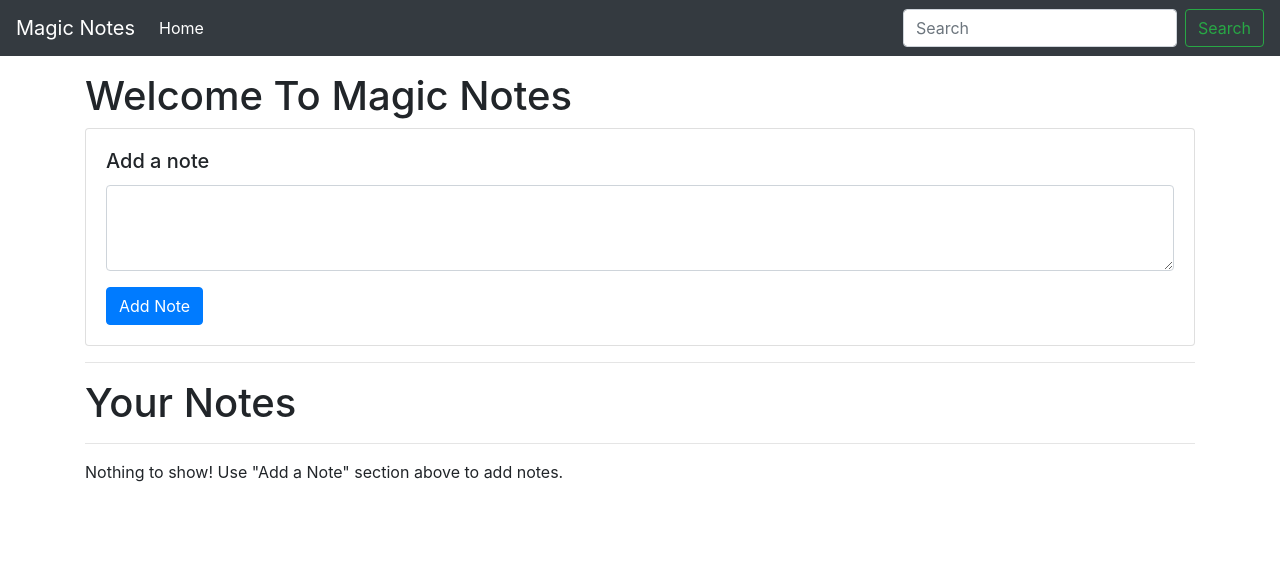
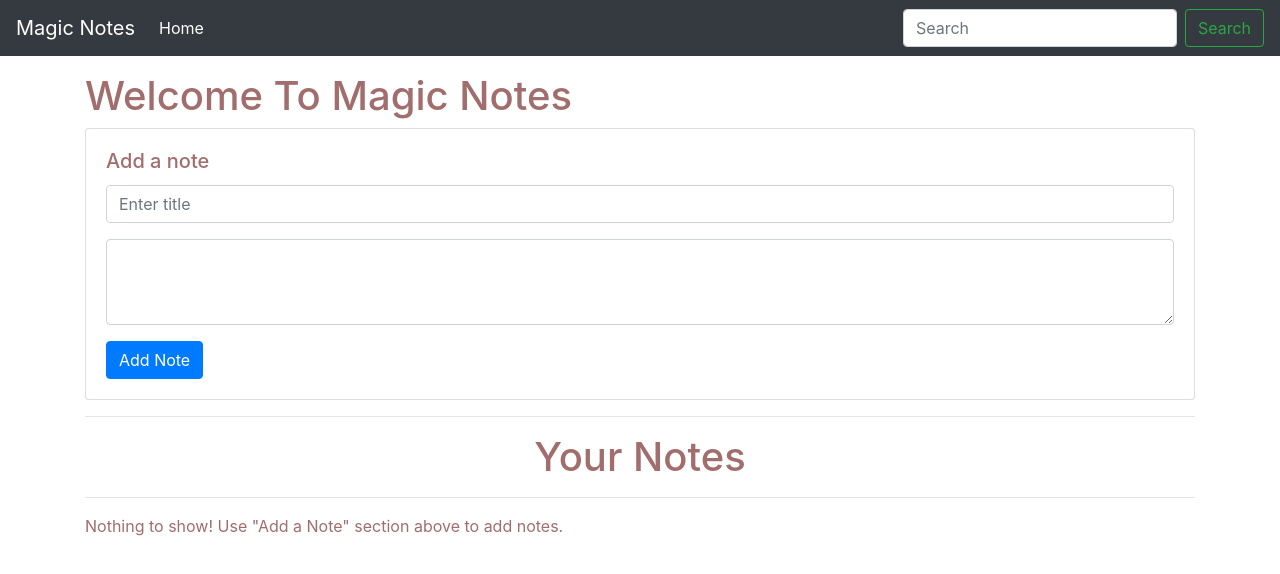
Before and after one commit to ShuebaliMomin/MagicNotes, a plain HTML site: page index.html in a window 1280 px wide. Drawn offline with nearby package versions, Linux system fonts and the light colour scheme.

Commit message:
add note title

```diff
--- a/index.html
+++ b/index.html
@@ -9,6 +9,11 @@
     <link rel="stylesheet" href="https://stackpath.bootstrapcdn.com/bootstrap/4.3.1/css/bootstrap.min.css"
         integrity="sha384-ggOyR0iXCbMQv3Xipma34MD+dH/1fQ784/j6cY/iJTQUOhcWr7x9JvoRxT2MZw1T" crossorigin="anonymous">
 </head>
+<style>
+    * {
+        color: rgba(99, 11, 11, 0.6);
+    }
+</style>
 
 <body>
 
@@ -27,39 +32,43 @@
 
             </ul>
             <form class="form-inline my-2 my-lg-0">
-                <input class="form-control mr-sm-2" id="searchTxt" type="search" placeholder="Search" aria-label="Search">
+                <input class="form-control mr-sm-2" id="searchTxt" type="search" placeholder="Search"
+                    aria-label="Search">
                 <button class="btn btn-outline-success my-2 my-sm-0" type="submit">Search</button>
             </form>
         </div>
     </nav>
 
-
     <div class="container my-3">
         <h1>Welcome To Magic Notes</h1>
         <div class="card">
             <div class="card-body">
-                <h5 class="card-title">Add a note</h5>
                 <div class="form-group">
+                    <h5 class="card-title">Add a note</h5>
+                    <input type="text" class="form-control" id="addTitle" aria-describedby="title"
+                        placeholder="Enter title">
+                    <div class="form-group">
+                    </div>
                     <textarea class="form-control" id="addTxt" rows="3"></textarea>
                 </div>
                 <button class="btn btn-primary" id="addBtn">Add Note</button>
             </div>
         </div>
         <hr>
-        <h1>Your Notes</h1>
+        <h1 style="text-align: center;">Your Notes</h1>
         <hr>
         <div id="notes" class="row container-fluid"> </div>
     </div>
 
     <script src="https://code.jquery.com/jquery-3.3.1.slim.min.js"
-        integrity="sha384-q8i/X+965DzO0rT7abK41JStQIAqVgRVzpbzo5smXKp4YfRvH+8abtTE1Pi6jizo"
-        crossorigin="anonymous"></script>
+        integrity="sha384-q8i/X+965DzO0rT7abK41JStQIAqVgRVzpbzo5smXKp4YfRvH+8abtTE1Pi6jizo" crossorigin="anonymous">
+        </script>
     <script src="https://cdnjs.cloudflare.com/ajax/libs/popper.js/1.14.7/umd/popper.min.js"
-        integrity="sha384-UO2eT0CpHqdSJQ6hJty5KVphtPhzWj9WO1clHTMGa3JDZwrnQq4sF86dIHNDz0W1"
-        crossorigin="anonymous"></script>
+        integrity="sha384-UO2eT0CpHqdSJQ6hJty5KVphtPhzWj9WO1clHTMGa3JDZwrnQq4sF86dIHNDz0W1" crossorigin="anonymous">
+        </script>
     <script src="https://stackpath.bootstrapcdn.com/bootstrap/4.3.1/js/bootstrap.min.js"
-        integrity="sha384-JjSmVgyd0p3pXB1rRibZUAYoIIy6OrQ6VrjIEaFf/nJGzIxFDsf4x0xIM+B07jRM"
-        crossorigin="anonymous"></script>
+        integrity="sha384-JjSmVgyd0p3pXB1rRibZUAYoIIy6OrQ6VrjIEaFf/nJGzIxFDsf4x0xIM+B07jRM" crossorigin="anonymous">
+        </script>
     <script src="app.js"></script>
 </body>
 
```
